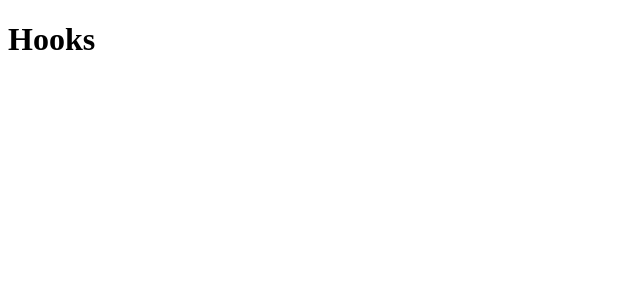
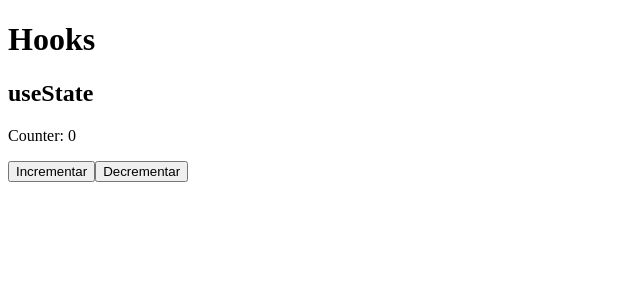
Before and after one commit to rodrigordgfs/React-Hooks, a React (Create React App) app: page / in a window 1280 px wide. Shown: the top 300 px of the page, without its empty margins (0-640 px from the left). Built offline with nearby package versions, Linux system fonts and the light colour scheme.

Commit message:
Usando o useState

```diff
--- a/package.json
+++ b/package.json
@@ -6,6 +6,7 @@
     "@testing-library/jest-dom": "^5.14.1",
     "@testing-library/react": "^13.0.0",
     "@testing-library/user-event": "^13.2.1",
+    "prop-types": "^15.8.1",
     "react": "^18.2.0",
     "react-dom": "^18.2.0",
     "react-scripts": "5.0.1",
--- a/src/App.jsx
+++ b/src/App.jsx
@@ -1,9 +1,10 @@
-function App() {
+import UseState from "./Hooks/useState";
+
+export default function App() {
   return (
     <div className="App">
       <h1>Hooks</h1>
+      <UseState />
     </div>
   );
 }
-
-export default App;
--- /dev/null
+++ b/src/Hooks/useState.jsx
@@ -0,0 +1,26 @@
+import { useState } from "react";
+
+export default function UseState() {
+  const [counter, setCounter] = useState(0);
+
+  function handleIncrement() {
+    if (counter !== 10) {
+      setCounter((prevState) => ++prevState);
+    }
+  }
+
+  function handleDecrement() {
+    if (counter !== 0) {
+      setCounter((prevState) => --prevState);
+    }
+  }
+
+  return (
+    <div className="usestate">
+      <h2>useState</h2>
+      <p>Counter: {counter}</p>
+      <button onClick={handleIncrement}>Incrementar</button>
+      <button onClick={handleDecrement}>Decrementar</button>
+    </div>
+  );
+}
```
